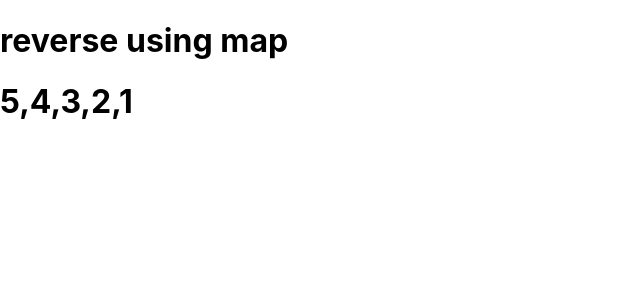
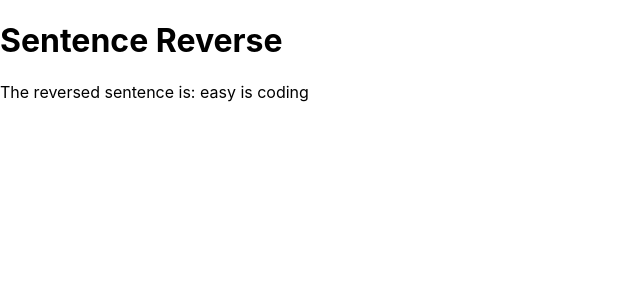
Before and after one commit to aniket2727/React-Interview, a React (Create React App) app in the folder app/: page / in a window 1280 px wide. Shown: the top 300 px of the page, without its empty margins (0-640 px from the left). Built offline with nearby package versions, Linux system fonts and the light colour scheme; no server answers.

Commit message:
add code

```diff
--- a/app/src/App.js
+++ b/app/src/App.js
@@ -201,10 +201,11 @@ import Palindromcomponets from "./Code42";
 import LargestNumbercomponets from "./Code43";
 import LargetssentenceComponets from "./Code44";
 import ReveseCompoents from "./Code45";
+import ReverseSentence from "./Code46";
 function App() {
   return (
     <div className="">
-       <ReveseCompoents/>
+       <ReverseSentence/>
     </div>
   );
 }
--- a/app/src/Code45.js
+++ b/app/src/Code45.js
@@ -6,7 +6,6 @@
 
 
 const ReveseCompoents=()=>{
-
 
     const handleReversecomponets=()=>{
         const a=[1,2,3,4,5]
--- /dev/null
+++ b/app/src/Code46.js
@@ -0,0 +1,35 @@
+
+
+
+// code is wriiten by the aniket kadam
+// reverse sentence
+
+
+const ReverseSentence = () => {
+    const functionA = () => {
+      const a = "coding is easy";
+      const arr = a.split(' ');
+      let i = 0;
+      let j = arr.length - 1;
+      while (i < j) {
+        let temp = arr[i];
+        arr[i] = arr[j];
+        arr[j] = temp;
+        i++;
+        j--;
+      }
+      return arr;
+    };
+
+    const result = functionA();
+    console.log("Reversed sentence:", result.join(' '));
+
+    return (
+      <div>
+        <h1>Sentence Reverse</h1>
+        <p>The reversed sentence is: {result.join(' ')}</p>
+      </div>
+    );
+  };
+
+export default ReverseSentence;
```
